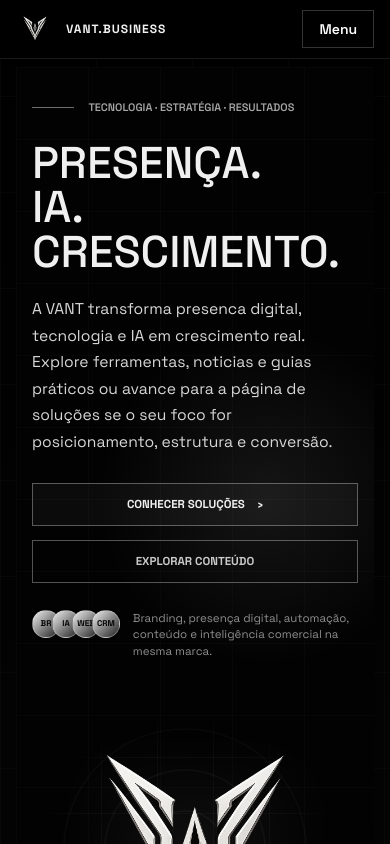
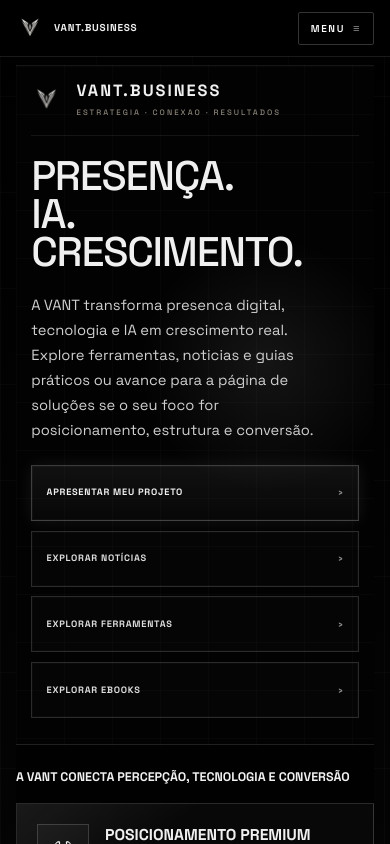
Before and after one commit to victor-hugos/vant-business, a React (Vite) app: page / in a window 390 px wide. Shown: the top 844 px of the page. Built offline with nearby package versions, Linux system fonts and the light colour scheme.

Commit message:
solution page responsive polish

```diff
--- a/src/components/Footer.jsx
+++ b/src/components/Footer.jsx
@@ -4,7 +4,7 @@
 function Footer() {
   return (
     <footer className="border-t border-white/10 px-4 py-10 sm:px-6 lg:px-8">
-      <div className="mx-auto max-w-7xl grid gap-8 md:grid-cols-3">
+      <div className="mx-auto grid max-w-7xl gap-8 md:grid-cols-2 xl:grid-cols-[1.15fr_0.85fr_1fr]">
         <div>
           <div className="flex items-center gap-3">
             <VantLogo size={40} />
@@ -27,7 +27,7 @@
             <li><Link to="/solucoes-digitais" className="transition hover:text-white">Identidade digital</Link></li>
           </ul>
         </div>
-        <div>
+        <div className="md:col-span-2 xl:col-span-1">
           <p className="brand-kicker mb-3">Contato</p>
           <p className="text-sm text-[#a6a6a6]">
             Por Victor Hugo — desenvolvedor de automação e IA.
--- a/src/components/Header.jsx
+++ b/src/components/Header.jsx
@@ -19,15 +19,15 @@
   return (
     <header className="sticky top-0 z-50 border-b border-white/10 bg-black/95 backdrop-blur-xl">
       <div className="mx-auto max-w-7xl px-4 sm:px-6 lg:px-8">
-        <div className="flex min-h-[58px] items-center justify-between gap-4 py-2">
+        <div className="flex min-h-[56px] items-center justify-between gap-3 py-2">
           <Link
             to="/"
             onClick={closeMenu}
-            className="flex items-center gap-3 transition focus-visible:outline focus-visible:outline-2 focus-visible:outline-offset-4 focus-visible:outline-white"
+            className="flex min-w-0 items-center gap-2.5 transition focus-visible:outline focus-visible:outline-2 focus-visible:outline-offset-4 focus-visible:outline-white sm:gap-3"
           >
-            <VantLogo size={38} />
+            <VantLogo size={28} className="sm:size-auto" />
             <div className="flex flex-col">
-              <span className="brand-title text-xs font-bold leading-none text-white sm:text-sm">
+              <span className="brand-title text-[10px] font-bold leading-none tracking-[0.08em] text-white sm:text-sm sm:tracking-normal">
                 VANT.BUSINESS
               </span>
               <span className="mt-1 hidden text-[9px] uppercase tracking-[0.2em] text-[#a6a6a6] sm:block">
@@ -79,9 +79,12 @@
             aria-controls="mobile-menu"
             aria-expanded={isMenuOpen}
             onClick={() => setIsMenuOpen((v) => !v)}
-            className="inline-flex border border-white/20 px-4 py-2 text-sm font-semibold text-white transition hover:border-white/45 hover:bg-white/[0.06] lg:hidden"
+            className="inline-flex shrink-0 items-center gap-2 rounded-sm border border-white/20 px-3 py-2 text-[10px] font-semibold uppercase tracking-[0.16em] text-white transition hover:border-white/45 hover:bg-white/[0.06] sm:px-4 sm:text-sm sm:tracking-normal lg:hidden"
           >
-            {isMenuOpen ? 'Fechar' : 'Menu'}
+            <>
+              {isMenuOpen ? 'Fechar' : 'Menu'}
+              <span aria-hidden="true" className="text-[11px] leading-none text-[#8f8f8f]">≡</span>
+            </>
           </button>
         </div>
 
--- a/src/index.css
+++ b/src/index.css
@@ -233,6 +233,37 @@
   max-width: 500px;
 }
 
+.reference-mobile-brand {
+  display: none;
+}
+
+.reference-mobile-brand img {
+  width: 40px;
+  height: 40px;
+  object-fit: contain;
+  flex-shrink: 0;
+  opacity: 0.96;
+}
+
+.reference-mobile-brand p {
+  color: #f0f0f0;
+  font-size: 1.55rem;
+  font-weight: 700;
+  line-height: 0.98;
+  letter-spacing: 0.06em;
+  text-transform: uppercase;
+}
+
+.reference-mobile-brand span {
+  display: block;
+  margin-top: 0.65rem;
+  color: #8b8479;
+  font-size: 0.68rem;
+  font-weight: 500;
+  letter-spacing: 0.3em;
+  text-transform: uppercase;
+}
+
 .reference-kicker {
   display: flex;
   align-items: center;
@@ -271,20 +302,22 @@
 }
 
 .reference-actions {
-  display: flex;
-  flex-wrap: wrap;
+  display: grid;
+  grid-template-columns: repeat(2, minmax(0, 1fr));
   gap: 0.85rem;
   margin-top: 1.7rem;
+  max-width: 34rem;
 }
 
 .reference-button {
   display: inline-flex;
-  min-height: 42px;
+  width: 100%;
+  min-height: 52px;
   align-items: center;
-  justify-content: center;
+  justify-content: flex-start;
   gap: 0.8rem;
   border: 1px solid rgba(240, 240, 240, 0.34);
-  padding: 0.75rem 1.35rem;
+  padding: 0.85rem 1.05rem;
   color: #f0f0f0;
   font-size: 0.72rem;
   font-weight: 700;
@@ -295,6 +328,11 @@
 .reference-button:hover {
   border-color: rgba(240, 240, 240, 0.72);
   transform: translateY(-1px);
+}
+
+.reference-button span {
+  margin-left: auto;
+  flex-shrink: 0;
 }
 
 .reference-button-primary {
@@ -662,14 +700,46 @@
 @media (max-width: 1100px) {
   .reference-hero {
     grid-template-columns: 1fr;
+    gap: 2rem;
+    padding: 2.4rem 1.4rem 2rem;
+  }
+
+  .reference-hero::after {
+    inset: auto 5% 0 18%;
+    height: 34%;
   }
 
   .reference-hero-copy {
     max-width: none;
   }
 
+  .reference-hero-text {
+    max-width: 42rem;
+  }
+
+  .reference-proof p {
+    max-width: 28rem;
+  }
+
+  .reference-hero-mark {
+    min-height: 300px;
+  }
+
   .reference-hero-mark img {
     width: min(74vw, 360px);
+  }
+
+  .reference-orbit {
+    inset: 8% 14% 0 14%;
+  }
+
+  .reference-index {
+    top: auto;
+    right: 0.6rem;
+    bottom: 1.4rem;
+    gap: 0.9rem;
+    padding-left: 1rem;
+    font-size: 0.78rem;
   }
 
   .reference-pillar-grid,
@@ -689,29 +759,114 @@
 
   .reference-hero {
     min-height: auto;
-    padding: 2rem 1rem;
+    gap: 1.35rem;
+    padding: 1.05rem 0.95rem 1.6rem;
+    border-top: 1px solid rgba(240, 240, 240, 0.08);
+    background-size: 48px 48px, 48px 48px, auto, auto;
+  }
+
+  .reference-hero::after {
+    display: none;
+  }
+
+  .reference-mobile-brand {
+    display: flex;
+    align-items: flex-start;
+    gap: 0.9rem;
+    margin-bottom: 1.35rem;
+    padding: 0 0 0.95rem;
+    border-bottom: 1px solid rgba(240, 240, 240, 0.08);
+  }
+
+  .reference-mobile-brand img {
+    width: 31px;
+    height: 31px;
+    margin-top: 0.08rem;
+    opacity: 0.92;
+  }
+
+  .reference-mobile-brand p {
+    font-size: 1.02rem;
+    letter-spacing: 0.12em;
+    line-height: 1.02;
+  }
+
+  .reference-mobile-brand span {
+    margin-top: 0.42rem;
+    font-size: 0.49rem;
+    letter-spacing: 0.26em;
+    line-height: 1.7;
+  }
+
+  .reference-kicker {
+    display: none;
   }
 
   .reference-hero h1 {
-    font-size: clamp(2.45rem, 11.4vw, 3.1rem);
-    line-height: 1;
+    margin-top: 0;
+    max-width: 9.5ch;
+    font-size: clamp(2.15rem, 10.6vw, 3.05rem);
+    line-height: 0.92;
+    letter-spacing: -0.03em;
+  }
+
+  .reference-hero-text {
+    max-width: 19rem;
+    font-size: 0.92rem;
+    line-height: 1.7;
+    color: #cfcfcf;
   }
 
   .reference-actions {
     display: grid;
+    grid-template-columns: 1fr;
+    gap: 0.62rem;
+    margin-top: 1.35rem;
+    max-width: none;
+  }
+
+  .reference-button {
+    width: 100%;
+    min-height: 56px;
+    justify-content: flex-start;
+    align-items: center;
+    border-color: rgba(240, 240, 240, 0.16);
+    padding: 0.82rem 0.9rem;
+    font-size: 0.58rem;
+    line-height: 1.35;
+    letter-spacing: 0.08em;
+    box-shadow: inset 0 0 0 1px rgba(255,255,255,0.02);
+  }
+
+  .reference-button span {
+    margin-left: auto;
+    flex-shrink: 0;
+    color: #8f8f8f;
+  }
+
+  .reference-button-primary {
+    border-color: rgba(240, 240, 240, 0.22);
+    background: linear-gradient(180deg, rgba(255,255,255,0.06), rgba(255,255,255,0.02));
+    box-shadow: 0 0 18px rgba(255,255,255,0.08), inset 0 0 0 1px rgba(255,255,255,0.03);
+  }
+
+  .reference-button-secondary {
+    background: rgba(255,255,255,0.01);
+    color: #dddddd;
   }
 
   .reference-proof {
-    align-items: flex-start;
+    display: none;
   }
 
   .reference-hero-mark {
-    min-height: 320px;
+    display: none;
   }
 
-  .reference-index {
-    right: 0.4rem;
-    padding-left: 0.9rem;
+  .reference-orbit,
+  .reference-index,
+  .reference-light {
+    display: none;
   }
 
   .reference-pillar-grid,
--- a/src/pages/AutomatizePage.jsx
+++ b/src/pages/AutomatizePage.jsx
@@ -32,13 +32,6 @@
   'Organizar melhor a presenca digital',
   'Criar base para automacao e escala',
   'Ainda estou definindo isso',
-];
-
-const deliveryHighlights = [
-  'Identidade visual e posicionamento para parecer forte no digital',
-  'Site profissional e páginas focadas em conversão',
-  'Instagram, Google Meu Negócio e presença online mais confiáveis',
-  'Automação, funis e sistemas quando a operação pede escala',
 ];
 
 const processSteps = [
@@ -109,52 +102,65 @@
   }
 
   return (
-    <div className="mx-auto max-w-6xl space-y-8">
+    <div className="mx-auto max-w-6xl space-y-6">
       <section className="brand-panel">
-        <div className="brand-mark-panel grid gap-8 px-5 py-8 sm:px-8 lg:grid-cols-[0.9fr_1.1fr] lg:px-10 lg:py-10">
-          <div className="flex flex-col justify-between">
+        <div className="brand-mark-panel px-5 py-8 sm:px-8 lg:px-10 lg:py-10">
+          <div className="mx-auto grid max-w-6xl gap-10 lg:grid-cols-[1fr_0.92fr] lg:items-center">
+            <div className="flex flex-col">
+              <div className="flex items-start gap-4">
+                <VantLogo size={40} className="mt-0.5 opacity-95" />
                 <div>
-              <div className="flex items-center gap-4">
+                  <p className="brand-title text-[1.35rem] font-bold tracking-[0.08em] text-white sm:text-[1.55rem]">
+                    VANT.BUSINESS
+                  </p>
+                  <p className="mt-2 text-[0.68rem] uppercase tracking-[0.34em] text-[#8b8479] sm:text-[0.76rem]">
+                    Estrategia · Conexao · Resultados
+                  </p>
+                </div>
+              </div>
+
+              <div className="mt-4 flex items-center gap-4">
                 <span className="h-px w-10 bg-white/40" />
                 <p className="brand-kicker">Identidade digital · Sites · Presença</p>
               </div>
-              <h1 className="brand-title mt-5 text-4xl font-bold leading-tight text-white sm:text-5xl">
-                Estruture uma presença digital
-                <span className="brand-metal block">com percepção premium</span>
+              <h1 className="brand-title mt-5 max-w-2xl text-4xl font-bold leading-[0.93] text-white sm:text-5xl lg:text-6xl xl:text-[4.75rem]">
+                Empresas fortes
+                <span className="brand-metal block">parecem fortes.</span>
               </h1>
-              <p className="mt-4 max-w-xl text-base leading-8 text-[#c9c9c9]">
-                Preencha o briefing e a VANT responde com a direção mais coerente para posicionamento, presença digital ou estrutura operacional.
+              <p className="mt-4 max-w-xl text-base leading-7 text-[#c9c9c9] sm:text-lg">
+                Criamos identidades digitais, sites e estruturas visuais que aumentam percepção de valor, autoridade e confiança.
               </p>
-
-              <div className="mt-8 grid gap-3">
-                {processSteps.map((step) => (
-                  <div key={step.title} className="border-l border-white/15 pl-4">
-                    <p className="text-xs uppercase tracking-[0.18em] text-[#8f8f8f]">{step.title}</p>
-                    <p className="mt-1 text-sm leading-6 text-[#c9c9c9]">{step.text}</p>
-                  </div>
-                ))}
-              </div>
 
               <div className="mt-8 flex flex-wrap gap-3">
                 <a href="#briefing-form" className="brand-button-primary px-7 py-3 text-xs">
-                  Quero apresentar meu projeto
+                  Solicitar análise
                 </a>
               </div>
             </div>
 
-            <div className="mt-8 flex items-center gap-4 border-t border-white/10 pt-5">
-              <VantLogo size={58} />
-              <div>
-                <p className="brand-title text-sm font-bold text-white">VANT.BUSINESS</p>
-                <p className="mt-1 text-xs uppercase tracking-[0.18em] text-[#6f6f6f]">
-                  Estratégia · Conexão · Resultados
-                </p>
+            <div className="hidden lg:flex lg:items-center lg:justify-center">
+              <div className="relative flex w-full max-w-[34rem] items-center justify-center">
+                <div className="absolute inset-8 rounded-full border border-white/8" />
+                <div className="absolute inset-14 rounded-full border border-white/5" />
+                <VantLogo size={460} className="relative z-10 opacity-95" />
               </div>
             </div>
           </div>
+        </div>
+      </section>
+      <section className="brand-panel px-6 py-7 sm:px-8">
+        <div className="max-w-3xl">
+          <p className="brand-kicker">Briefing comercial</p>
+          <h2 className="brand-title mt-2 text-2xl font-bold text-white">
+            Apresente seu projeto com clareza
+          </h2>
+          <p className="mt-2 text-sm leading-6 text-[#a6a6a6]">
+            Responda o essencial para eu entender prioridade, momento e melhor próximo passo.
+          </p>
+        </div>
 
         {sent ? (
-            <div className="brand-card flex min-h-[420px] flex-col items-center justify-center p-8 text-center">
+          <div className="brand-card mt-6 flex min-h-[320px] flex-col items-center justify-center p-8 text-center">
             <VantLogo size={82} />
             <p className="brand-title mt-6 text-2xl font-bold text-white">Recebi seu briefing</p>
             <p className="mt-3 max-w-md text-sm leading-6 text-[#a6a6a6]">
@@ -169,70 +175,60 @@
             </button>
           </div>
         ) : (
-            <form id="briefing-form" onSubmit={handleSubmit} className="brand-card flex flex-col gap-5 p-5 sm:p-6">
+          <form id="briefing-form" onSubmit={handleSubmit} className="brand-card mt-6 flex flex-col gap-4 p-4 sm:p-5">
+            <div className="grid gap-3 sm:grid-cols-2">
               <div>
-                <p className="brand-kicker">Briefing comercial</p>
-                <h2 className="brand-title mt-2 text-2xl font-bold text-white">
-                  Apresente seu projeto com clareza
-                </h2>
-                <p className="mt-2 text-sm leading-6 text-[#a6a6a6]">
-                  Responda o essencial para eu entender prioridade, momento e melhor próximo passo.
-                </p>
-              </div>
-
-              <div className="grid gap-4 sm:grid-cols-2">
-                <div>
-                  <label className="mb-1.5 block text-sm text-[#c9c9c9]" htmlFor="nome">Seu nome</label>
+                <label className="mb-1.5 block text-xs font-medium uppercase tracking-[0.08em] text-[#b7b7b7]" htmlFor="nome">Seu nome</label>
                 <input
                   id="nome"
                   name="nome"
                   type="text"
                   required
                   placeholder="Como posso te chamar?"
-                    className="brand-input px-4 py-3 text-sm"
+                  className="brand-input rounded-xl px-3.5 py-2.5 text-sm text-[#f3f3f3] placeholder:text-[#7a7a7a]"
                 />
               </div>
               <div>
-                  <label className="mb-1.5 block text-sm text-[#c9c9c9]" htmlFor="empresa">Empresa ou projeto</label>
+                <label className="mb-1.5 block text-xs font-medium uppercase tracking-[0.08em] text-[#b7b7b7]" htmlFor="empresa">Empresa ou projeto</label>
                 <input
                   id="empresa"
                   name="empresa"
                   type="text"
                   placeholder="Nome da empresa, marca ou projeto"
-                    className="brand-input px-4 py-3 text-sm"
+                  className="brand-input rounded-xl px-3.5 py-2.5 text-sm text-[#f3f3f3] placeholder:text-[#7a7a7a]"
                 />
               </div>
             </div>
 
-              <div className="grid gap-4 sm:grid-cols-2">
+            <div className="grid gap-3 sm:grid-cols-2">
               <div>
-                  <label className="mb-1.5 block text-sm text-[#c9c9c9]" htmlFor="email">E-mail</label>
+                <label className="mb-1.5 block text-xs font-medium uppercase tracking-[0.08em] text-[#b7b7b7]" htmlFor="email">E-mail</label>
                 <input
                   id="email"
                   name="email"
                   type="email"
                   required
                   placeholder="seu@email.com"
-                    className="brand-input px-4 py-3 text-sm"
+                  className="brand-input rounded-xl px-3.5 py-2.5 text-sm text-[#f3f3f3] placeholder:text-[#7a7a7a]"
                 />
               </div>
               <div>
-                  <label className="mb-1.5 block text-sm text-[#c9c9c9]" htmlFor="whatsapp">WhatsApp</label>
+                <label className="mb-1.5 block text-xs font-medium uppercase tracking-[0.08em] text-[#b7b7b7]" htmlFor="whatsapp">WhatsApp</label>
                 <input
                   id="whatsapp"
                   name="whatsapp"
                   type="tel"
                   required
                   placeholder="Número para contato"
-                    className="brand-input px-4 py-3 text-sm"
+                  className="brand-input rounded-xl px-3.5 py-2.5 text-sm text-[#f3f3f3] placeholder:text-[#7a7a7a]"
                 />
               </div>
             </div>
 
-              <div className="grid gap-4 sm:grid-cols-2">
+            <div className="grid gap-3 sm:grid-cols-2">
               <div>
-                  <label className="mb-1.5 block text-sm text-[#c9c9c9]" htmlFor="solucao">Qual solução parece mais próxima do que você precisa?</label>
-                  <select id="solucao" name="solucao" required className="brand-input px-4 py-3 text-sm">
+                <label className="mb-1.5 block text-xs font-medium uppercase tracking-[0.08em] text-[#b7b7b7]" htmlFor="solucao">Qual solução parece mais próxima do que você precisa?</label>
+                <select id="solucao" name="solucao" required className="brand-input rounded-xl px-3.5 py-2.5 text-sm text-[#f3f3f3] placeholder:text-[#7a7a7a]">
                   <option value="">Selecione uma opção</option>
                   {serviceOptions.map((option) => (
                     <option key={option} value={option}>{option}</option>
@@ -240,8 +236,8 @@
                 </select>
               </div>
               <div>
-                  <label className="mb-1.5 block text-sm text-[#c9c9c9]" htmlFor="momento">Em que momento o projeto está hoje?</label>
-                  <select id="momento" name="momento" required className="brand-input px-4 py-3 text-sm">
+                <label className="mb-1.5 block text-xs font-medium uppercase tracking-[0.08em] text-[#b7b7b7]" htmlFor="momento">Em que momento o projeto está hoje?</label>
+                <select id="momento" name="momento" required className="brand-input rounded-xl px-3.5 py-2.5 text-sm text-[#f3f3f3] placeholder:text-[#7a7a7a]">
                   <option value="">Selecione uma opção</option>
                   {stageOptions.map((option) => (
                     <option key={option} value={option}>{option}</option>
@@ -250,10 +246,10 @@
               </div>
             </div>
 
-              <div className="grid gap-4 sm:grid-cols-2">
+            <div className="grid gap-3 sm:grid-cols-2">
               <div>
-                  <label className="mb-1.5 block text-sm text-[#c9c9c9]" htmlFor="objetivo">Qual é o principal objetivo agora?</label>
-                  <select id="objetivo" name="objetivo" className="brand-input px-4 py-3 text-sm">
+                <label className="mb-1.5 block text-xs font-medium uppercase tracking-[0.08em] text-[#b7b7b7]" htmlFor="objetivo">Qual é o principal objetivo agora?</label>
+                <select id="objetivo" name="objetivo" className="brand-input rounded-xl px-3.5 py-2.5 text-sm text-[#f3f3f3] placeholder:text-[#7a7a7a]">
                   <option value="">Selecione uma opção</option>
                   {goalOptions.map((option) => (
                     <option key={option} value={option}>{option}</option>
@@ -261,8 +257,8 @@
                 </select>
               </div>
               <div>
-                  <label className="mb-1.5 block text-sm text-[#c9c9c9]" htmlFor="orcamento">Faixa de investimento</label>
-                  <select id="orcamento" name="orcamento" className="brand-input px-4 py-3 text-sm">
+                <label className="mb-1.5 block text-xs font-medium uppercase tracking-[0.08em] text-[#b7b7b7]" htmlFor="orcamento">Faixa de investimento</label>
+                <select id="orcamento" name="orcamento" className="brand-input rounded-xl px-3.5 py-2.5 text-sm text-[#f3f3f3] placeholder:text-[#7a7a7a]">
                   {budgetOptions.map((option) => (
                     <option key={option} value={option}>{option}</option>
                   ))}
@@ -271,16 +267,16 @@
             </div>
 
             <div>
-                <label className="mb-1.5 block text-sm text-[#c9c9c9]" htmlFor="descricao">
+              <label className="mb-1.5 block text-xs font-medium uppercase tracking-[0.08em] text-[#b7b7b7]" htmlFor="descricao">
                 Descreva o que você quer construir ou melhorar
               </label>
               <textarea
                 id="descricao"
                 name="descricao"
                 required
-                  rows={6}
+                rows={5}
                 placeholder="Ex: hoje meu negócio depende de indicação, meu Instagram está desorganizado e eu preciso parecer mais profissional para gerar contatos pelo digital."
-                  className="brand-input resize-none px-4 py-3 text-sm"
+                className="brand-input min-h-[132px] rounded-2xl resize-none px-3.5 py-3 text-sm text-[#f3f3f3] placeholder:text-[#7a7a7a]"
               />
             </div>
 
@@ -293,14 +289,12 @@
             <button
               type="submit"
               disabled={isSubmitting}
-                className="brand-button-primary self-start px-8 py-3 text-xs disabled:cursor-not-allowed disabled:opacity-60"
+              className="brand-button-primary self-start px-7 py-2.5 text-xs disabled:cursor-not-allowed disabled:opacity-60"
             >
               {isSubmitting ? 'Enviando...' : 'Enviar briefing'}
             </button>
-
           </form>
         )}
-        </div>
       </section>
 
       <section className="brand-panel px-6 py-7 sm:px-8">
--- a/src/pages/HomePage.jsx
+++ b/src/pages/HomePage.jsx
@@ -105,6 +105,14 @@
     <div className="reference-home">
       <section className="reference-hero">
         <div className="reference-hero-copy">
+          <div className="reference-mobile-brand" aria-hidden="true">
+            <img src="/assets/vant-logo-white.png" alt="" />
+            <div>
+              <p>VANT.BUSINESS</p>
+              <span>Estrategia · Conexao · Resultados</span>
+            </div>
+          </div>
+
           <div className="reference-kicker">
             <span />
             <p>Tecnologia · Estratégia · Resultados</p>
@@ -122,10 +130,12 @@
 
           <div className="reference-actions">
             <Link to="/solucoes-digitais" className="reference-button reference-button-primary">
-              Conhecer soluções
+              Apresentar meu projeto
               <span>›</span>
             </Link>
-            <Link to="/blog" className="reference-button reference-button-secondary">Explorar conteúdo</Link>
+            <Link to="/blog" className="reference-button reference-button-secondary">Explorar notícias<span aria-hidden="true">›</span></Link>
+            <Link to="/recursos" className="reference-button reference-button-secondary">Explorar ferramentas<span aria-hidden="true">›</span></Link>
+            <a href="#conteudos" className="reference-button reference-button-secondary">Explorar ebooks<span aria-hidden="true">›</span></a>
           </div>
 
           <div className="reference-proof">
```
Also changed, not shown: src/pages/BlogPage.jsx (+48 -42 lines), src/pages/RecursosPage.jsx (+35 -31 lines). Lines whose indentation alone changed are shown as unchanged.
